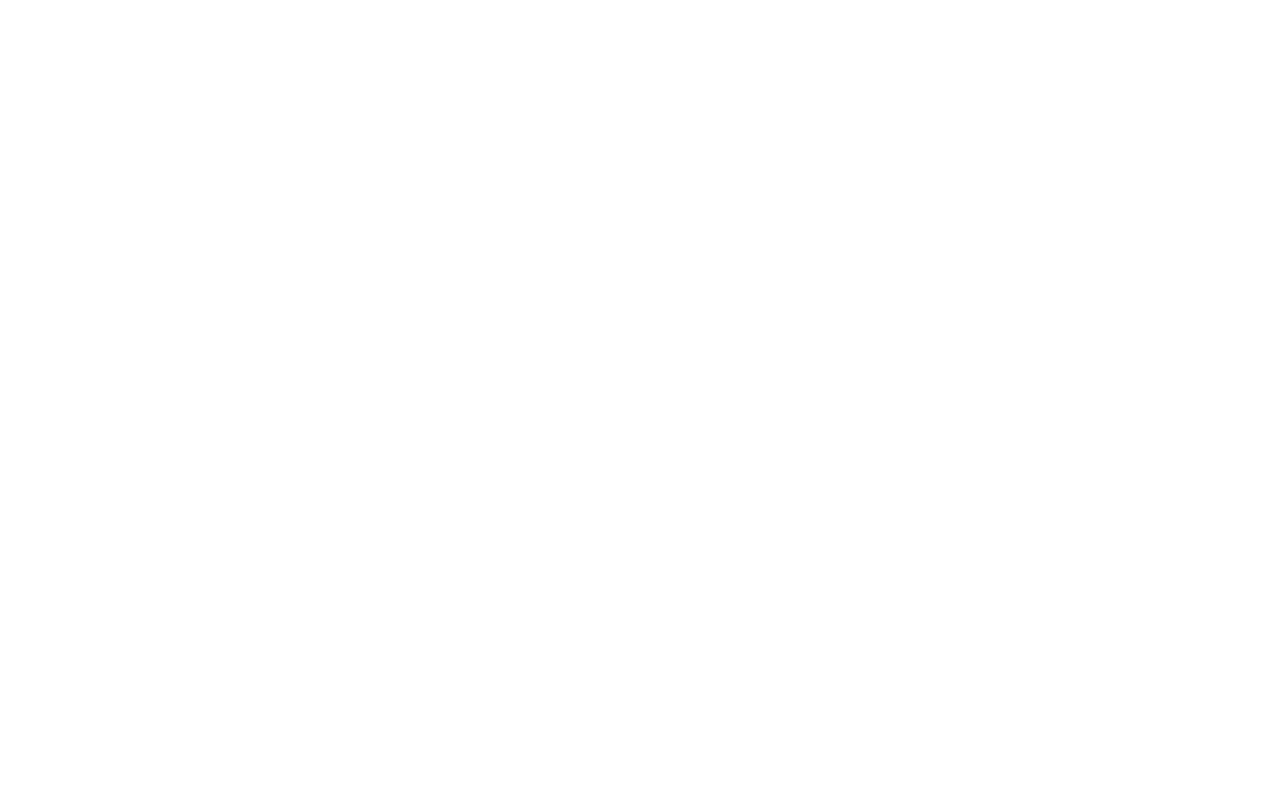
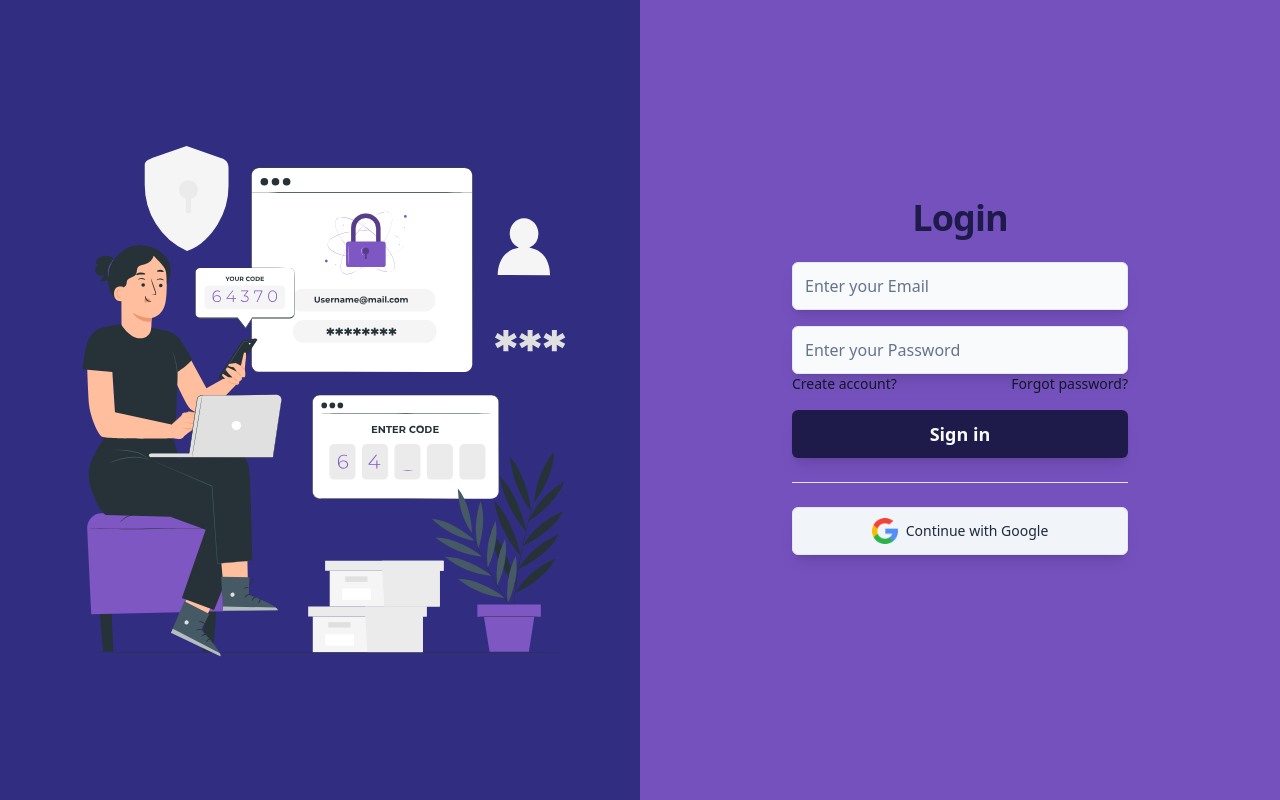
Before and after one commit to saswata-roy1024/FileStorage-app, a React (Vite) app in the folder client/: page /auth in a window 1280 px wide. Before the commit this address had no page. Built offline with nearby package versions, Linux system fonts and the light colour scheme.

Commit message:
Client: Adding signup and signin as Auth page

```diff
--- a/client/src/App.jsx
+++ b/client/src/App.jsx
@@ -1,4 +1,5 @@
 import Landing from './pages/Landing';
+import Auth from './pages/Auth'
 import { Routes, Route } from 'react-router-dom';
 
 function App() {
@@ -7,6 +8,7 @@
     <>
       <Routes>
         <Route index element={<Landing />} />
+        <Route path="/auth" element={<Auth />} />
       </Routes>
     </>
   )
--- /dev/null
+++ b/client/src/components/ui/input.jsx
@@ -0,0 +1,19 @@
+import * as React from "react"
+
+import { cn } from "@/lib/utils"
+
+const Input = React.forwardRef(({ className, type, ...props }, ref) => {
+  return (
+    (<input
+      type={type}
+      className={cn(
+        "flex h-10 w-full rounded-md border border-input bg-background px-3 py-2 text-sm ring-offset-background file:border-0 file:bg-transparent file:text-sm file:font-medium placeholder:text-muted-foreground focus-visible:outline-none focus-visible:ring-2 focus-visible:ring-ring focus-visible:ring-offset-2 disabled:cursor-not-allowed disabled:opacity-50",
+        className
+      )}
+      ref={ref}
+      {...props} />)
+  );
+})
+Input.displayName = "Input"
+
+export { Input }
--- /dev/null
+++ b/client/src/pages/Auth.jsx
@@ -0,0 +1,138 @@
+import React from 'react'
+import { useState } from 'react';
+import { Input } from "@/components/ui/input"
+import { Button } from "@/components/ui/button"
+import { Link } from 'react-router-dom';
+import G from '../assets/G.png'
+import authSignin from "../assets/auth-signin.svg"
+
+
+
+function Signup() {
+    const [form, setForm] = useState(false)
+
+    const [inputs, setInputs] = useState({
+        name: "",
+        email: "",
+        password: "",
+        repeat_password: "",
+    });
+
+    const handleChange = (event) => {
+        const name = event.target.name;
+        const value = (event.target.value).trim();
+        setInputs(values => ({ ...values, [name]: value }))
+    }
+
+    const handleSignin = async (event) => {
+        event.preventDefault();
+
+    }
+
+
+    const handleSignup = async (event) => {
+        event.preventDefault();
+
+
+    }
+
+    const handlewithgoogle = async () => {
+
+    }
+
+
+    return (<>
+
+        <div className='max-w-screen flex flex-col sm:flex-row bg-[#7551be] h-screen'>
+            <div className="max-w-screen sm:w-[50%] min-h-[30%] sm:h-screen flex items-center justify-center bg-indigo-900 ">
+                <img src={authSignin} className='w-[60%]  m-2 sm:w-full lg:w-[90%]' alt="" />
+            </div>
+
+            <div className='max-w-screen sm:w-[50%] h-[65vh] sm:h-screen bg-[#7551be] flex justify-center items-center'>
+
+                {!form ? (<div className="flex flex-col justify-center space-y-6 w-full mx-10 max-w-[21rem] sm:mb-12">
+
+                    <div className="space-y-2">
+                        <h2 className="text-3xl lg:text-4xl font-extrabold tracking-tight w-full text-center text-indigo-950">Login</h2>
+                    </div>
+
+                    <form onSubmit={handleSignin} className="space-y-4">
+                        <div className="space-y-2">
+                            <Input name="email" value={inputs.email} onChange={handleChange} placeholder="Enter your Email" required type="email" className="h-12 bg-slate-50 shadow-lg text-base" />
+                        </div>
+                        <div className="space-y-2">
+                            <div className="">
+                                <Input name="password" value={inputs.password} onChange={handleChange} placeholder="Enter your Password" required type="password" className="h-12 bg-slate-50 shadow-lg text-base" />
+                                <div className='flex items-center justify-between'>
+                                    <Link onClick={() => setForm(true)}
+                                        className="text-sm font-medium hover:underline underline-offset-4 text-gray-900 dark:text-gray-50 text-left">
+                                        Create account?
+                                    </Link>
+
+                                    <Link
+                                        className="text-sm font-medium hover:underline underline-offset-4 text-gray-900 dark:text-gray-50 text-right ">
+                                        Forgot password?
+                                    </Link>
+                                </div>
+
+                            </div>
+                        </div>
+                        <Button className="w-full h-12 text-lg font-bold bg-indigo-950 hover:bg-indigo-900 shadow-lg" type="submit">
+                            Sign in
+                        </Button>
+                    </form>
+                    <hr />
+
+                    <div>
+                        <Button type={"button"} onClick={handlewithgoogle} className="w-full text-sm text-slate-800 border bg-slate-100 hover:bg-white gap-2 h-12 shadow-lg" >
+                            <img src={G} alt="G" width={"26"} />
+                            Continue with Google
+                        </Button>
+                    </div>
+
+
+                </div>) : (<div className="flex flex-col justify-center space-y-2 w-full mx-10 max-w-[21rem] sm:mb-12">
+
+                    <div className="space-y-">
+                        <h1 className="text-3xl lg:text-4xl font-extrabold tracking-tight w-full text-center text-indigo-950 mb-7">Create Account</h1>
+                    </div>
+
+                    <form onSubmit={handleSignup} className="space-y-4">
+                        <div className="space-y-2">
+                            <Input name="name" value={inputs.name} onChange={handleChange} placeholder="Enter your fullname" required type="text" className="h-12 bg-slate-50 shadow-lg" />
+                        </div>
+                        <hr />
+                        <div className="space-y-2">
+                            <Input name="email" value={inputs.email} onChange={handleChange} placeholder="Enter your Email" required type="email" className="h-12 bg-slate-50 shadow-lg" />
+                        </div>
+
+                        <div className="space-y-2">
+                            <Input name="password" value={inputs.password} onChange={handleChange} placeholder="Enter password" required type="password" className="h-12 bg-slate-50 shadow-lg" />
+                        </div>
+
+                        <div className="space-y-2">
+                            <div className="">
+                                <Input name="repeat_password" value={inputs.repeat_password} onChange={handleChange} placeholder="Confirm password" required type="password" className="h-12 bg-slate-50 shadow-lg" />
+                            </div>
+                        </div>
+                        <Button className="w-full h-12 text-lg font-bold bg-indigo-950 hover:bg-indigo-900 shadow-lg" type="submit">
+                            Sign Up
+                        </Button>
+                    </form>
+                    <p onClick={() => setForm(false)}
+                        className="text-base font-medium underline underline-offset-4 text-gray-300 hover:text-gray-50 text-left cursor-pointer px-2"
+                        href="#">
+                        Already have an Account?
+                    </p>
+
+
+
+                </div>)}
+
+            </div>
+
+        </div>
+    </>)
+}
+
+export default Signup
```
Also changed, not shown: client/src/assets/G.png (added), client/src/assets/auth-signin.svg (added).
